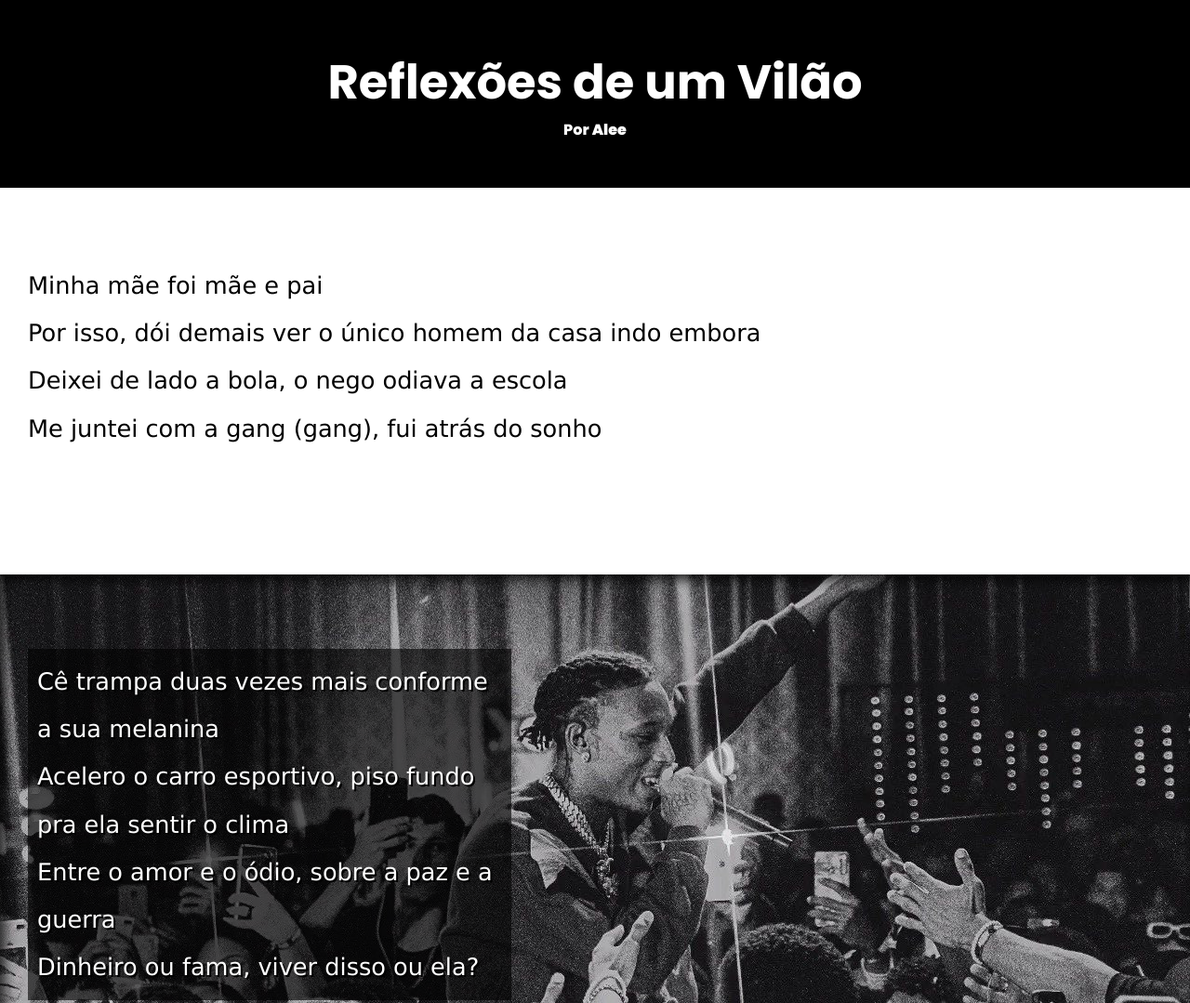
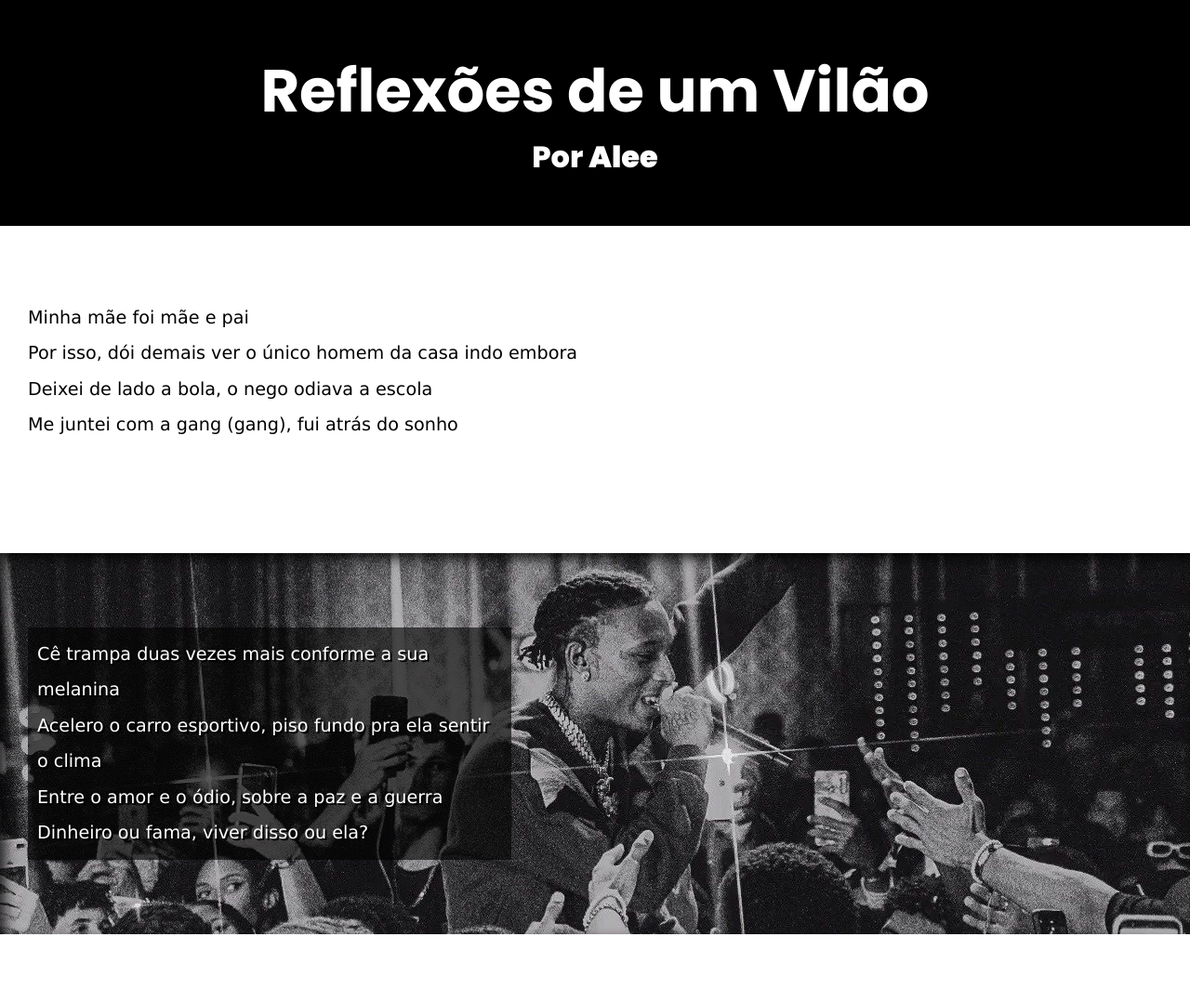
Before and after one commit to levyqueiroz/projeto-alee, a plain HTML site: page index.html in a window 1280 px wide. Shown: the top 1079 px of the page at 93% size. Drawn offline with Linux system fonts and the light colour scheme.

Commit message:
Correção do Projeto

```diff
--- a/estilo/style.css
+++ b/estilo/style.css
@@ -26,13 +26,14 @@ header {
     text-align: center;
     font-family: var(--fonte1);
     font-weight: 800;
+    font-size: 2em
 
 
 }
 
 header > h1 {
     padding-top: 50px;
-    font-size: 4vw;
+
 
 }
 
@@ -56,7 +57,7 @@ section {
     line-height: 2em;
     padding-left: 30px;
     font-family: var(--fonte2);
-    font-size: 2vw;
+    font-size: 1.2em;
 
 
 }
```
